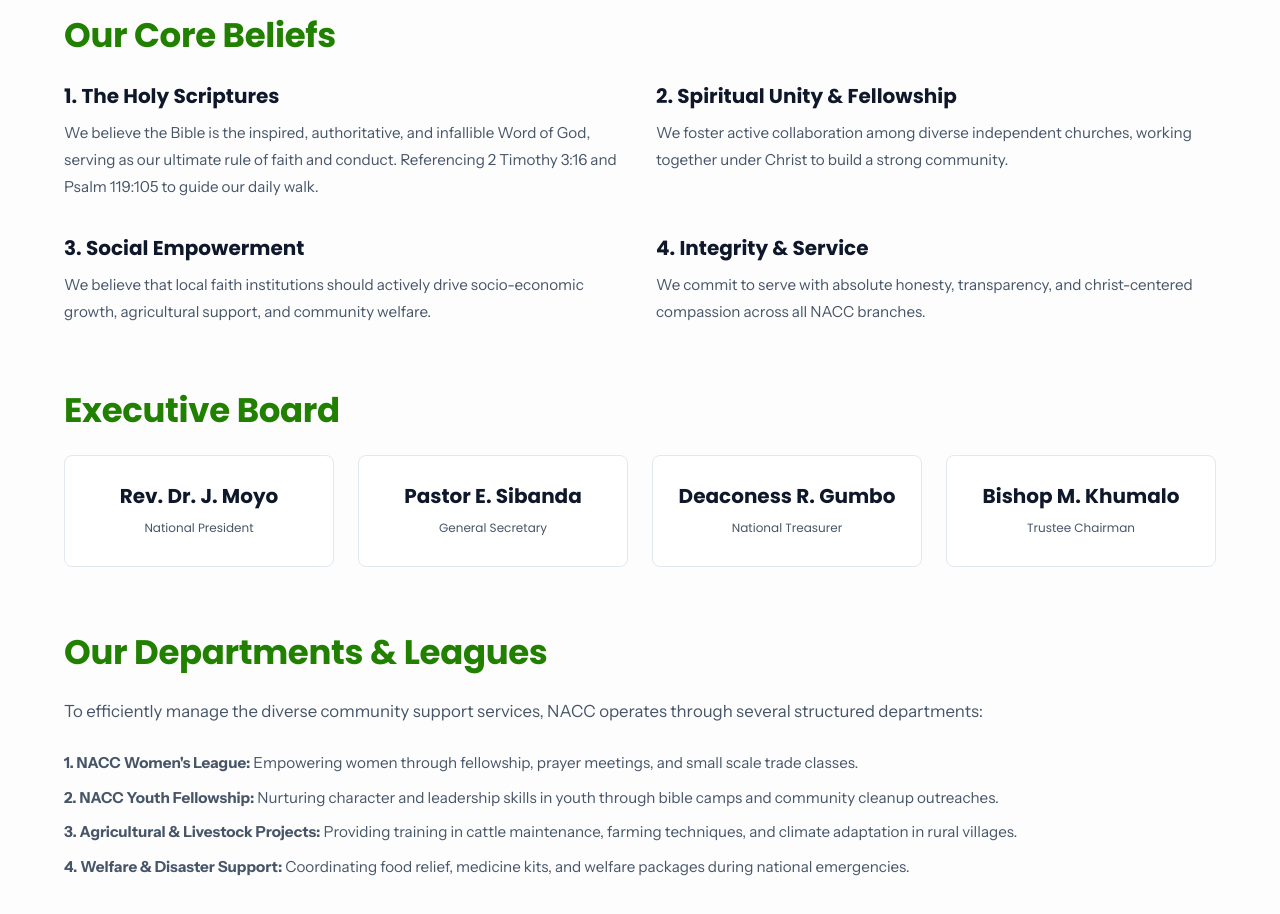
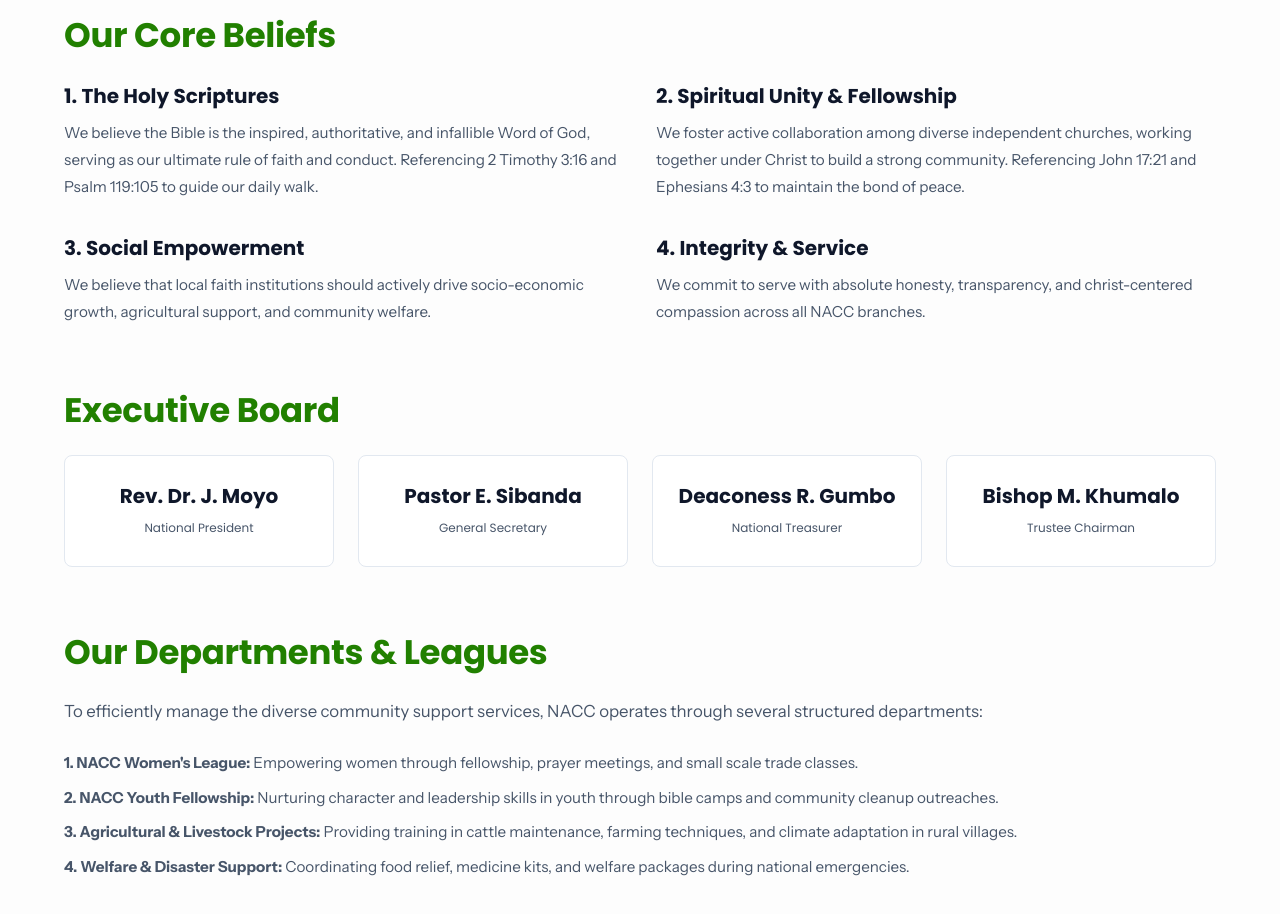
Before and after one commit to tonderaikawere/nacczw, a React (Vite) app: page /about in a window 1280 px wide. Shown: the part 940-1854 px from the top of the page. Built offline with nearby package versions, Linux system fonts and the light colour scheme; a web font is replaced by a local one.

Commit message:
content: expand scriptural basis for NACC Spiritual Unity belief

```diff
--- a/src/pages/About/About.tsx
+++ b/src/pages/About/About.tsx
@@ -34,7 +34,7 @@ const About: React.FC = () => {
             </Grid>
             <Grid item xs={12} sm={6}>
               <Typography variant="h6" sx={{ fontWeight: 700, mb: 1 }}>2. Spiritual Unity & Fellowship</Typography>
-              <Typography variant="body2" sx={{ color: 'text.secondary' }}>We foster active collaboration among diverse independent churches, working together under Christ to build a strong community.</Typography>
+              <Typography variant="body2" sx={{ color: 'text.secondary' }}>We foster active collaboration among diverse independent churches, working together under Christ to build a strong community. Referencing John 17:21 and Ephesians 4:3 to maintain the bond of peace.</Typography>
             </Grid>
             <Grid item xs={12} sm={6}>
               <Typography variant="h6" sx={{ fontWeight: 700, mb: 1 }}>3. Social Empowerment</Typography>
```
